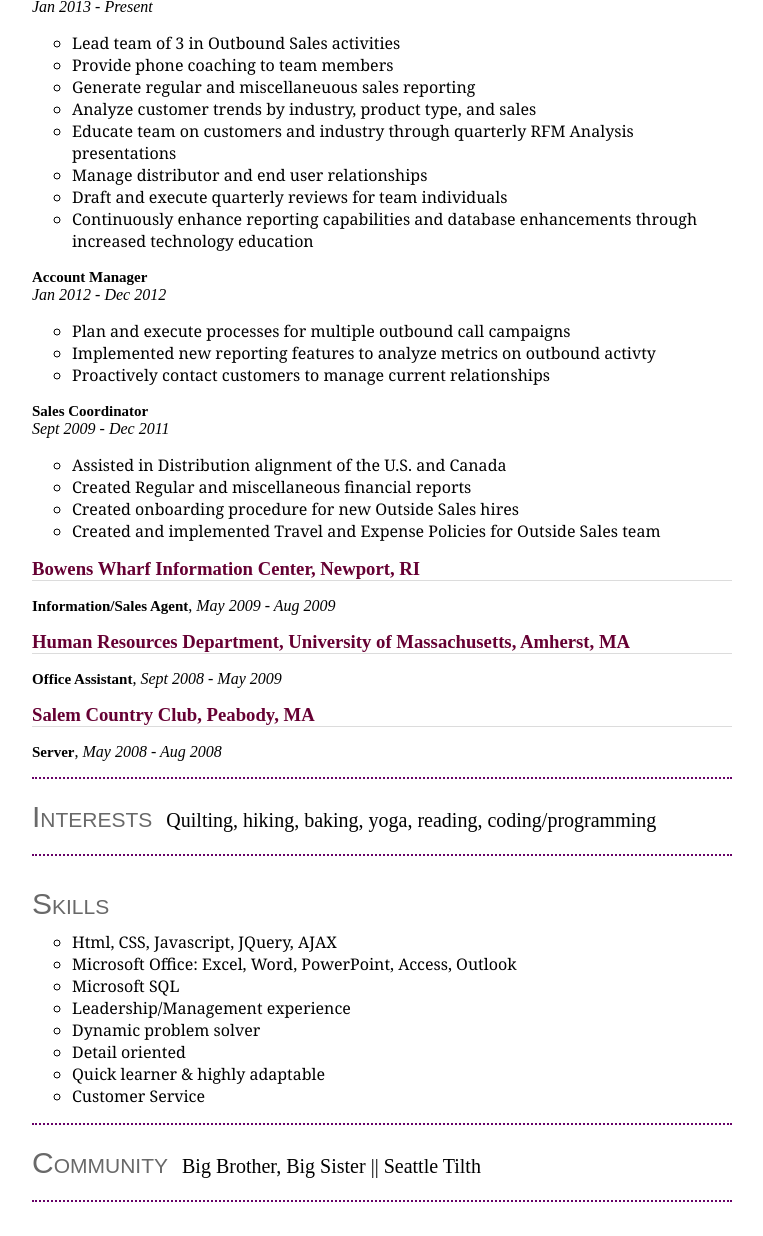
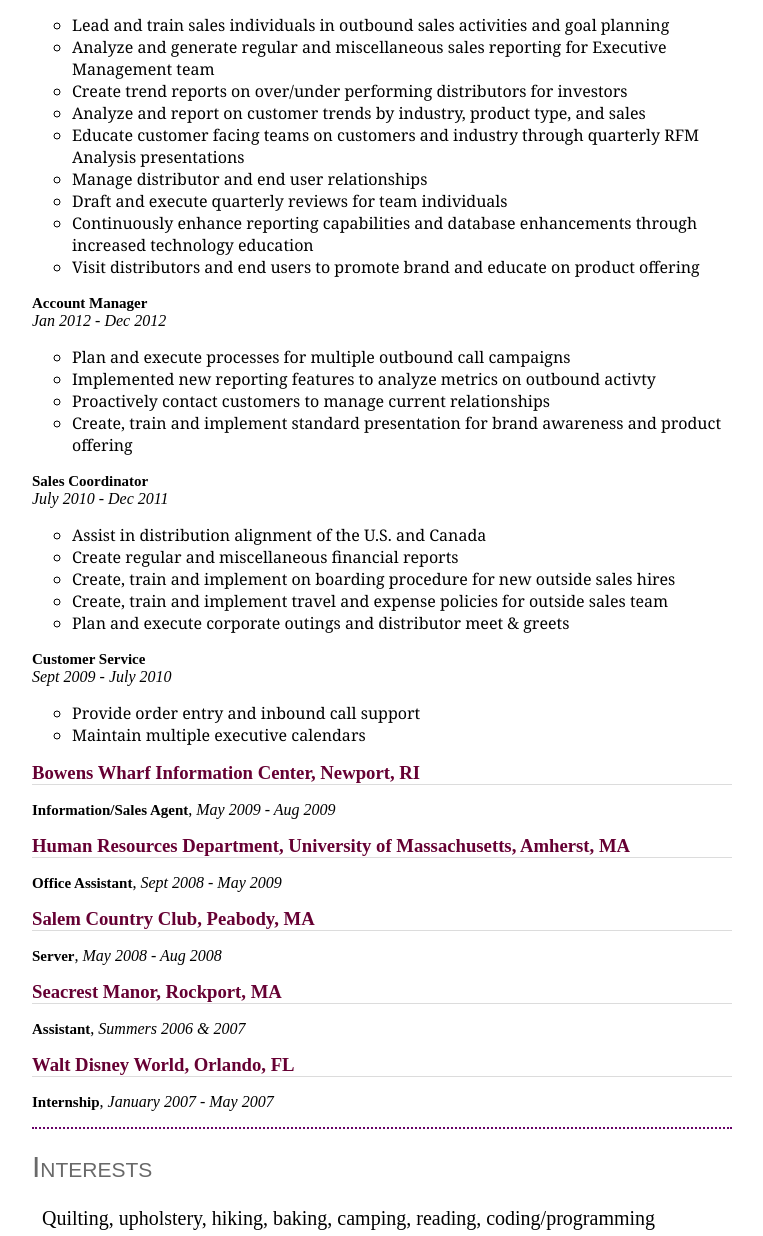
Before and after one commit to pberkman/Resume, a plain HTML site: page index.html in a window 1280 px wide. Shown: the part 459-1695 px from the top of the page, without its empty margins (258-1021 px from the left). Before the commit the page ends 1669 px from the top, so only its background shows below. Drawn offline with Linux system fonts and the light colour scheme.

Commit message:
name change and update to content

```diff
--- a/resume.html
+++ b/index.html
@@ -12,8 +12,7 @@
      <div id="contactme">
     		<p>3714 W Steeplechase Way<br>Williamsburg, VA 23188
     		<br><br><a href="mailto:patriciaberkman@gmail.com" title="Click to send email">patriciaberkman@gmail.com</a>
-        <br>978-319-0053
-    		<br><a href="https://www.linkedin.com/pub/patricia-berkman/32/1a9/40a" target="_blank" title="Click to open LinkedIn in a new tab">LinkedIn Profile</a></p>
+        <br>978-319-0053</p>
 	   </div>
 	 </div>
 	<section id="content">
@@ -27,14 +26,15 @@
       		<p><span class="workTitle">Sales Manager</span>
       		<br><span class="workDate">Jan 2013 - Present</span></p>
       			<ul>
-      				<li>Lead team of 3 in Outbound Sales activities</li>
-      				<li>Provide phone coaching to team members</li>
-      				<li>Generate regular and miscellaneuous sales reporting</li>
-      				<li>Analyze customer trends by industry, product type, and sales</li>
-      				<li>Educate team on customers and industry through quarterly RFM Analysis presentations</li>
+      				<li>Lead and train sales individuals in outbound sales activities and goal planning</li>
+      				<li>Analyze and generate regular and miscellaneous sales reporting for Executive Management team</li>
+      				<li>Create trend reports on over/under performing distributors for investors</li>
+      				<li>Analyze and report on customer trends by industry, product type, and sales</li>
+      				<li>Educate customer facing teams on customers and industry through quarterly RFM Analysis presentations</li>
       				<li>Manage distributor and end user relationships</li>
       				<li>Draft and execute quarterly reviews for team individuals</li>
-              <li>Continuously enhance reporting capabilities and database enhancements through increased technology education
+              <li>Continuously enhance reporting capabilities and database enhancements through increased technology education</li>
+              <li>Visit distributors and end users to promote brand and educate on product offering</li>
       			</ul>
       		<p><span class="workTitle">Account Manager</span>
       			<br><span class="workDate">Jan 2012 - Dec 2012</span></p>
@@ -42,32 +42,44 @@
       				<li>Plan and execute processes for multiple outbound call campaigns</li>
       				<li>Implemented new reporting features to analyze metrics on outbound activty</li>
       				<li>Proactively contact customers to manage current relationships</li>
+              <li>Create, train and implement standard presentation for brand awareness and product offering</li>
       			</ul>
       		<p><span class="workTitle">Sales Coordinator</span>
-      			<br><span class="workDate">Sept 2009 - Dec 2011</span></p>
+      			<br><span class="workDate">July 2010 - Dec 2011</span></p>
       			<ul>
-      				<li>Assisted in Distribution alignment of the U.S. and Canada</li>
-      				<li>Created Regular and miscellaneous financial reports</li>
-      				<li>Created onboarding procedure for new Outside Sales hires</li>
-      				<li>Created and implemented Travel and Expense Policies for Outside Sales team</li>
+      				<li>Assist in distribution alignment of the U.S. and Canada</li>
+      				<li>Create regular and miscellaneous financial reports</li>
+      				<li>Create, train and implement on boarding procedure for new outside sales hires</li>
+      				<li>Create, train and implement travel and expense policies for outside sales team</li>
+              <li>Plan and execute corporate outings and distributor meet & greets</li>
       			</ul>
+          <p><span class="workTitle">Customer Service</span>
+            <br><span class="workDate">Sept 2009 - July 2010</span></p>
+            <ul>
+              <li>Provide order entry and inbound call support</li>
+              <li>Maintain multiple executive calendars</li>
+            </ul>
+
       	<h3>Bowens Wharf Information Center, Newport, RI</h3>
       		<p><span class="workTitle">Information/Sales Agent</span>, <span class="workDate">May 2009 - Aug 2009</span></p>
-      	<h3>Human Resources Department, University of Massachusetts, Amherst, MA</h3>
+        <h3>Human Resources Department, University of Massachusetts, Amherst, MA</h3>
       		<p><span class="workTitle">Office Assistant</span>, <span class="workDate">Sept 2008 - May 2009</span></p>
-      	<h3>Salem Country Club, Peabody, MA</h3>
+        <h3>Salem Country Club, Peabody, MA</h3>
       		<p><span class="workTitle">Server</span>, <span class="workDate">May 2008 - Aug 2008</span></p>
+        <h3>Seacrest Manor, Rockport, MA</h3>
+          <p><span class="workTitle">Assistant</span>, <span class="workDate">Summers 2006 & 2007</span></p>
+        <h3>Walt Disney World, Orlando, FL</h3>
+          <p><span class="workTitle">Internship</span>, <span class="workDate">January 2007 - May 2007</span></p>
     </section>
     <section class="container">
       <h2>Interests</h2>
-      	<p id="interests">Quilting, hiking, baking, yoga, reading, coding/programming</p>
+      	<p id="interests">Quilting, upholstery, hiking, baking, camping, reading, coding/programming</p>
     </section>
     <section>
     	<h2 class="centerHeader">Skills</h2>
     		<ul>
     		<li>Html, CSS, Javascript, JQuery, AJAX</li>
     		<li>Microsoft Office: Excel, Word, PowerPoint, Access, Outlook</li>
-    		<li>Microsoft SQL</li>
     		<li>Leadership/Management experience</li>
     		<li>Dynamic problem solver</li>
     		<li>Detail oriented</li>
--- a/resume.css
+++ b/resume.css
@@ -36,17 +36,16 @@ h1 {
   }
 
  a:link {
-
+  text-decoration: none;
   font-weight:bold;
-  color: black;
+  color: #000000;
 }
 a:hover{
   text-decoration:underline;
   color:#4B0082;
-  font-size:110%;
 }
 a:visited{
-	color:#778899;
+	color:#000000;
 }
 
 
```
